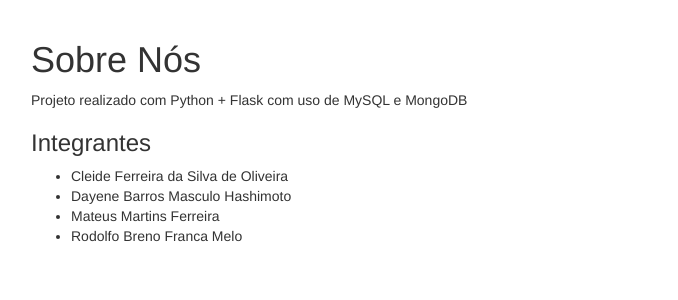
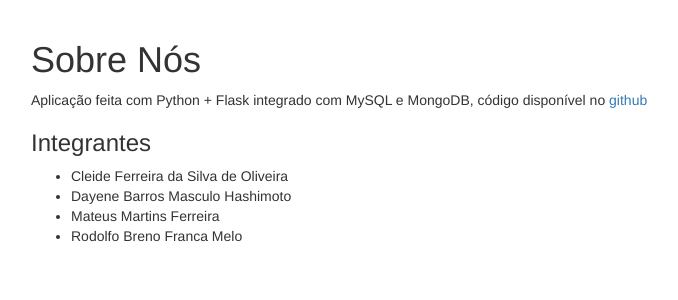
Before and after one commit to MateusMartins/projetoPOS, a Flask app: page /about in a window 1280 px wide. Shown: the part 52-352 px from the top of the page, without its empty margins (39-717 px from the left). Run offline with Flask 2, Linux system fonts and the light colour scheme; some libraries are stand-ins or nearby versions.

Commit message:
Alteracoes de layout

```diff
--- a/templates/about.html
+++ b/templates/about.html
@@ -2,7 +2,7 @@
 
 {% block body %}
   <h1>Sobre Nós</h1>
-  <p>Projeto realizado com Python + Flask com uso de MySQL e MongoDB</p>
+  <p>Aplicação feita com Python + Flask integrado com MySQL e MongoDB, código disponível no <a href='https://github.com/MateusMartins/projetoPOS/'>github</a></p>
   <h3>Integrantes</h3>
   <ul>
     <li>Cleide Ferreira da Silva de Oliveira</li>
--- a/templates/home.html
+++ b/templates/home.html
@@ -3,7 +3,7 @@
 {% block body %}
   <div class="jumbotron text-center">
     <h1>Listagem de Artigos</h1>
-    <p class="lead">Aplicação feita com Python + Flask integrado com MySQL e MongoDB</p>
+    <p class="lead">Aplicação feita com Python + Flask integrado com MySQL e MongoDB, código disponível no <a href='https://github.com/MateusMartins/projetoPOS/'>github</a></p>
     {% if session.logged_in == NULL %}
       <a href="/register" class="btn btn-primary btn-lg">Cadastre-se</a>
       <a href="/login" class="btn btn-success btn-lg">Entre</a>
```
